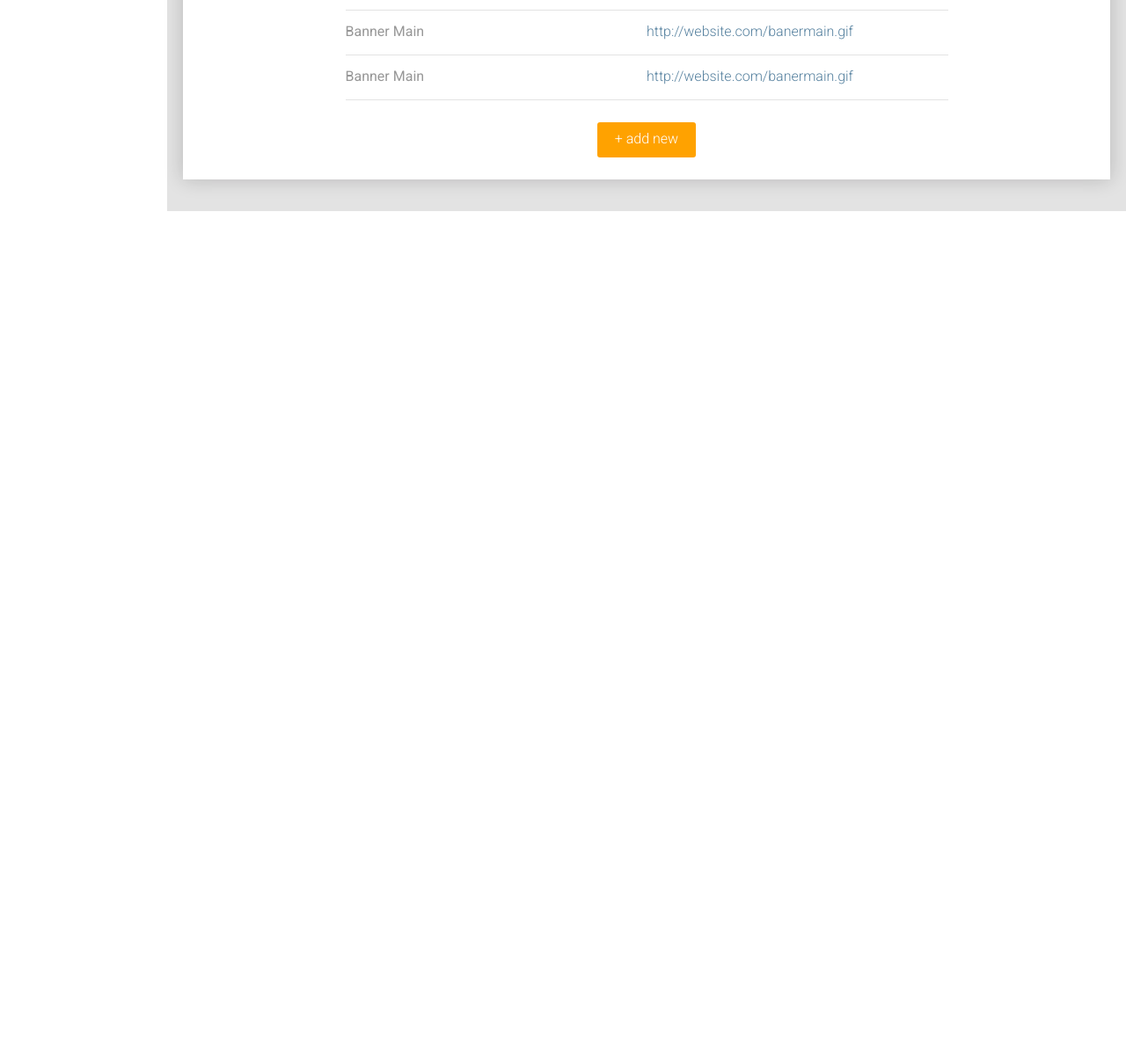
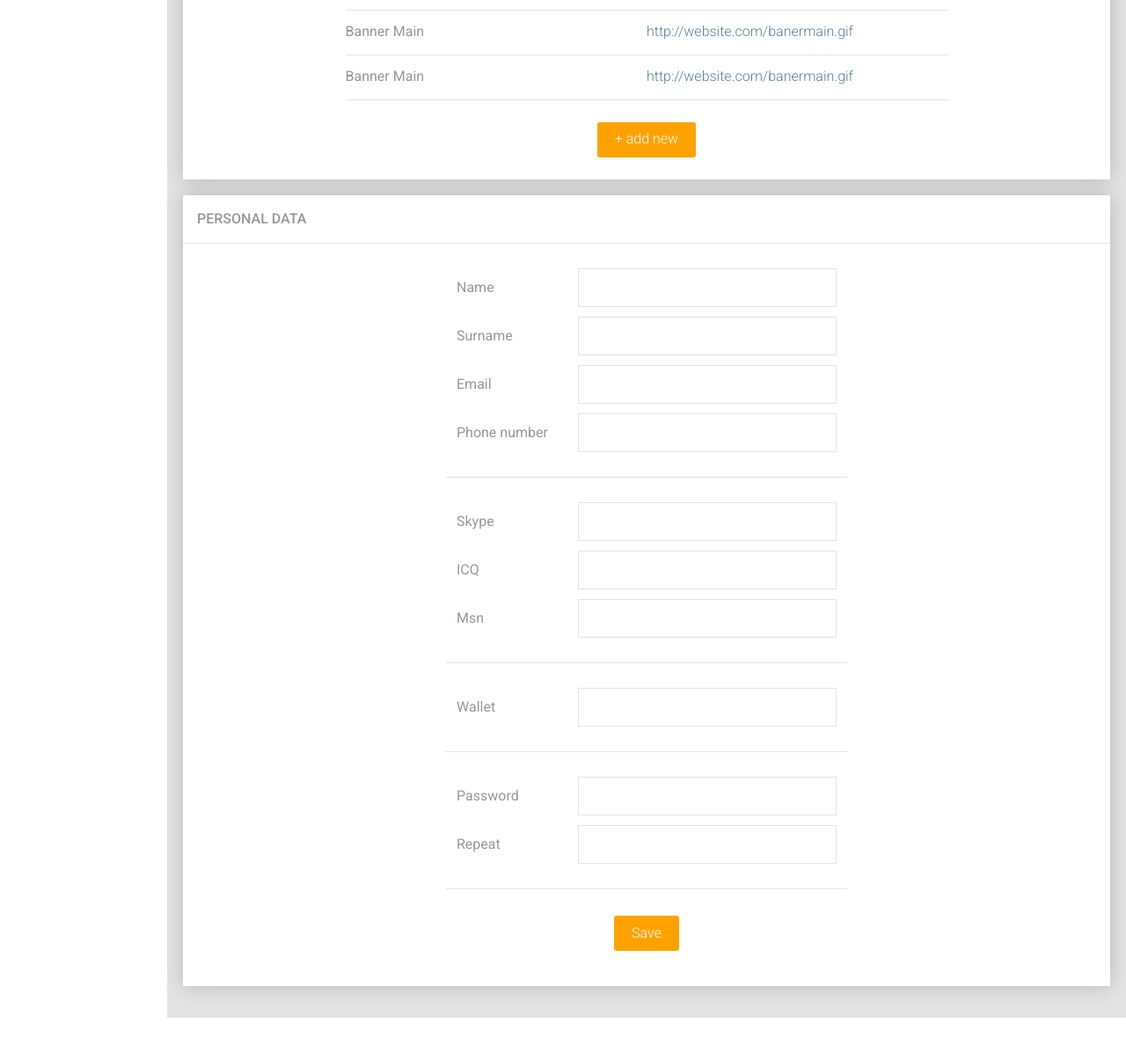
Before and after one commit to maariaantonina/project-dashboard, a website: page src/index.html in a window 1280 px wide. Shown: the part 1955-3151 px from the top of the page at 88% size. Before the commit the page ends 2255 px from the top, so only its background shows below. Drawn offline with nearby package versions, Linux system fonts and the light colour scheme; files that its build step writes are made by us from their sources.

Commit message:
add personal data section

```diff
--- a/src/index.html
+++ b/src/index.html
@@ -178,31 +178,95 @@
           <div class="links__table">
             <div class="links__row">
               <div class="links--title">Banner Main</div>
-              <div class="links--url"><a href="http://website.com/banermain.gif">http://website.com/banermain.gif</a></div>
+              <div class="links--url"><a href="http://website.com/banermain.gif">http://website.com/banermain.gif</a>
+              </div>
             </div>
             <div class="links__row">
               <div class="links--title">Banner Main</div>
-              <div class="links--url"><a href="http://website.com/banermain.gif">http://website.com/banermain.gif</a></div>
+              <div class="links--url"><a href="http://website.com/banermain.gif">http://website.com/banermain.gif</a>
+              </div>
             </div>
             <div class="links__row">
               <div class="links--title">Banner Main</div>
-              <div class="links--url"><a href="http://website.com/banermain.gif">http://website.com/banermain.gif</a></div>
+              <div class="links--url"><a href="http://website.com/banermain.gif">http://website.com/banermain.gif</a>
+              </div>
             </div>
             <div class="links__row">
               <div class="links--title">Banner Main</div>
-              <div class="links--url"><a href="http://website.com/banermain.gif">http://website.com/banermain.gif</a></div>
+              <div class="links--url"><a href="http://website.com/banermain.gif">http://website.com/banermain.gif</a>
+              </div>
             </div>
             <div class="links__row">
               <div class="links--title">Banner Main</div>
-              <div class="links--url"><a href="http://website.com/banermain.gif">http://website.com/banermain.gif</a></div>
+              <div class="links--url"><a href="http://website.com/banermain.gif">http://website.com/banermain.gif</a>
+              </div>
             </div>
             <div class="links__row">
               <div class="links--title">Banner Main</div>
-              <div class="links--url"><a href="http://website.com/banermain.gif">http://website.com/banermain.gif</a></div>
+              <div class="links--url"><a href="http://website.com/banermain.gif">http://website.com/banermain.gif</a>
+              </div>
             </div>
           </div>
           <div class="btn-centered">
             <button class="btn btn-orange">+ add new</button>
+          </div>
+        </div>
+      </section>
+      <section class="personal-data">
+        <h1 class="section__title">Personal data</h1>
+        <div class="personal-data__wrapper">
+          <form>
+            <fieldset class="personal-data__fieldset">
+              <div class="form-row">
+                <label for="name">Name</label>
+                <input id="name">
+              </div>
+              <div class="form-row">
+                <label for="surname">Surname</label>
+                <input id="surname">
+              </div>
+              <div class="form-row">
+                <label for="email">Email</label>
+                <input type="email" id="email">
+              </div>
+              <div class="form-row">
+                <label for="phone">Phone number</label>
+                <input type="tel" id="phone">
+              </div>
+            </fieldset>
+            <fieldset class="personal-data__fieldset">
+              <div class="form-row">
+                <label for="skype">Skype</label>
+                <input id="skype">
+              </div>
+              <div class="form-row">
+                <label for="ICQ">ICQ</label>
+                <input id="ICQ">
+              </div>
+              <div class="form-row">
+                <label for="Msn">Msn</label>
+                <input id="Msn">
+              </div>
+            </fieldset>
+            <fieldset class="personal-data__fieldset">
+              <div class="form-row">
+                <label for="wallet">Wallet</label>
+                <input type="number" id="wallet">
+              </div>
+            </fieldset>
+            <fieldset class="personal-data__fieldset">
+              <div class="form-row">
+                <label for="password">Password</label>
+                <input type="password" id="password">
+              </div>
+              <div class="form-row">
+                <label for="repeat">Repeat</label>
+                <input type="password" id="repeat">
+              </div>
+            </fieldset>
+          </form>
+          <div class="btn-centered">
+            <button class="btn btn-orange">Save</button>
           </div>
         </div>
       </section>
--- a/src/sass/_variables.scss
+++ b/src/sass/_variables.scss
@@ -29,3 +29,5 @@ $height-footer: 60px;
 $width-sidenav: 190px;
 
 $border-radius: 3px;
+
+$single-line: 1px solid #e3e3e3;
--- /dev/null
+++ b/src/sass/sections/_section-personal-data.scss
@@ -0,0 +1,47 @@
+.personal-data__wrapper {
+  margin-bottom: 40px;
+  max-width: 460px;
+  margin-right: auto;
+  margin-left: auto;
+}
+
+.personal-data__fieldset {
+  display: flex;
+  flex-direction: column;
+  border: none;
+  padding-bottom: 15px;
+  padding-top: 30px;
+  border-bottom: $single-line;
+
+  .form-row {
+    display: flex;
+    align-items: center;
+    justify-content: space-between;
+    flex-direction: column;
+    height: 40px;
+    margin-bottom: 15px;
+
+    label {
+      flex: 1;
+    }
+
+    input {
+      flex: 2;
+      height: 40px;
+      border: $single-line;
+      padding-left: 15px;
+    }
+  }
+
+  &:last-child {
+    margin-bottom: 30px;
+  }
+}
+
+@media (min-width: 660px) {
+  .personal-data__fieldset {
+    .form-row {
+      flex-direction: row;
+    }
+  }
+}
--- a/src/sass/style.scss
+++ b/src/sass/style.scss
@@ -7,6 +7,7 @@
 @import "components/input-date";
 @import "sections/section-general";
 @import "sections/section-links";
+@import "sections/section-personal-data";
 @import "layout";
 /* Components */
 //@import "components/form_field";
```
Also changed, not shown: src/sass/sections/_section-links.scss (+4 -4 lines), dist/css/style.css, dist/index.html, 1 other file.
